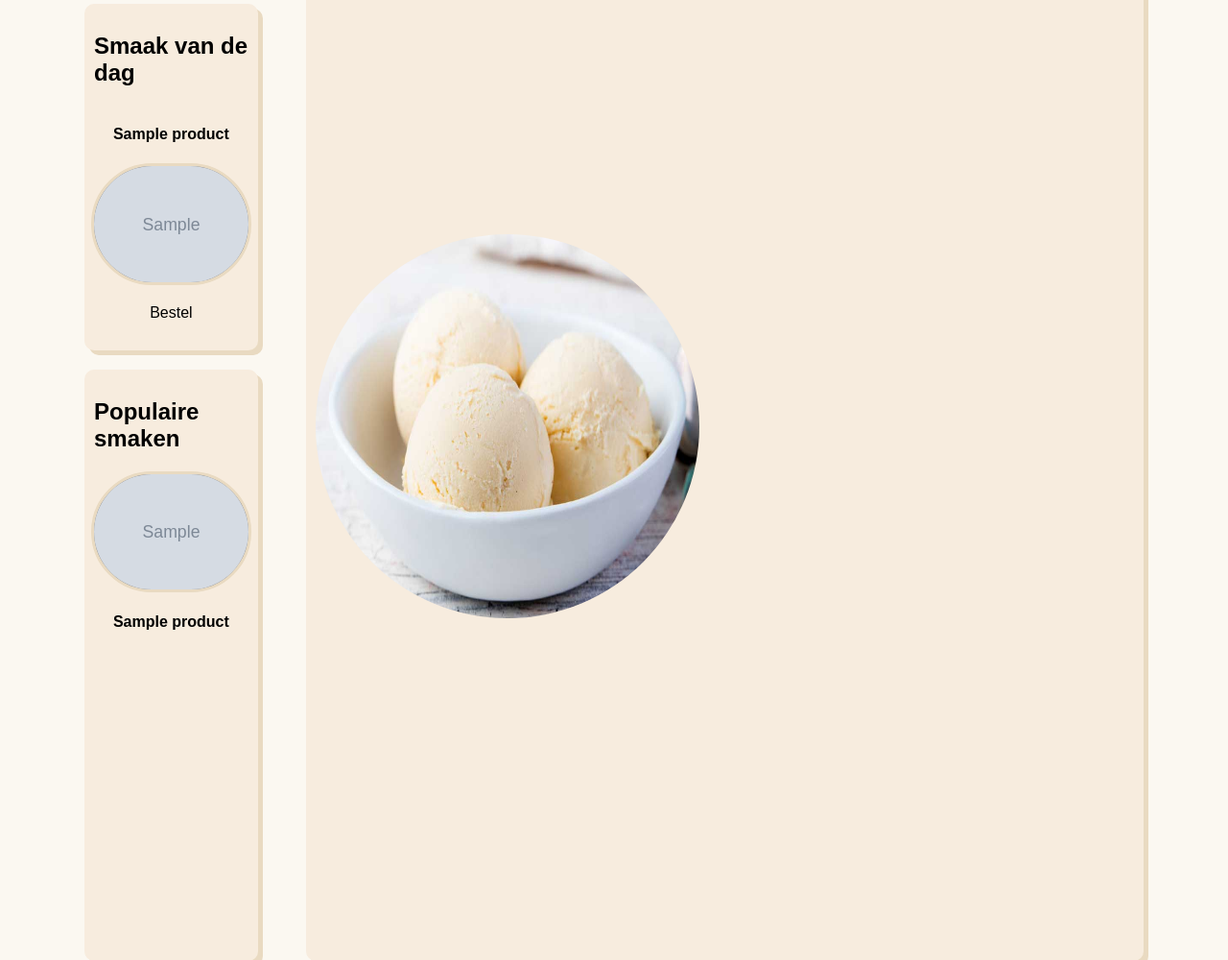
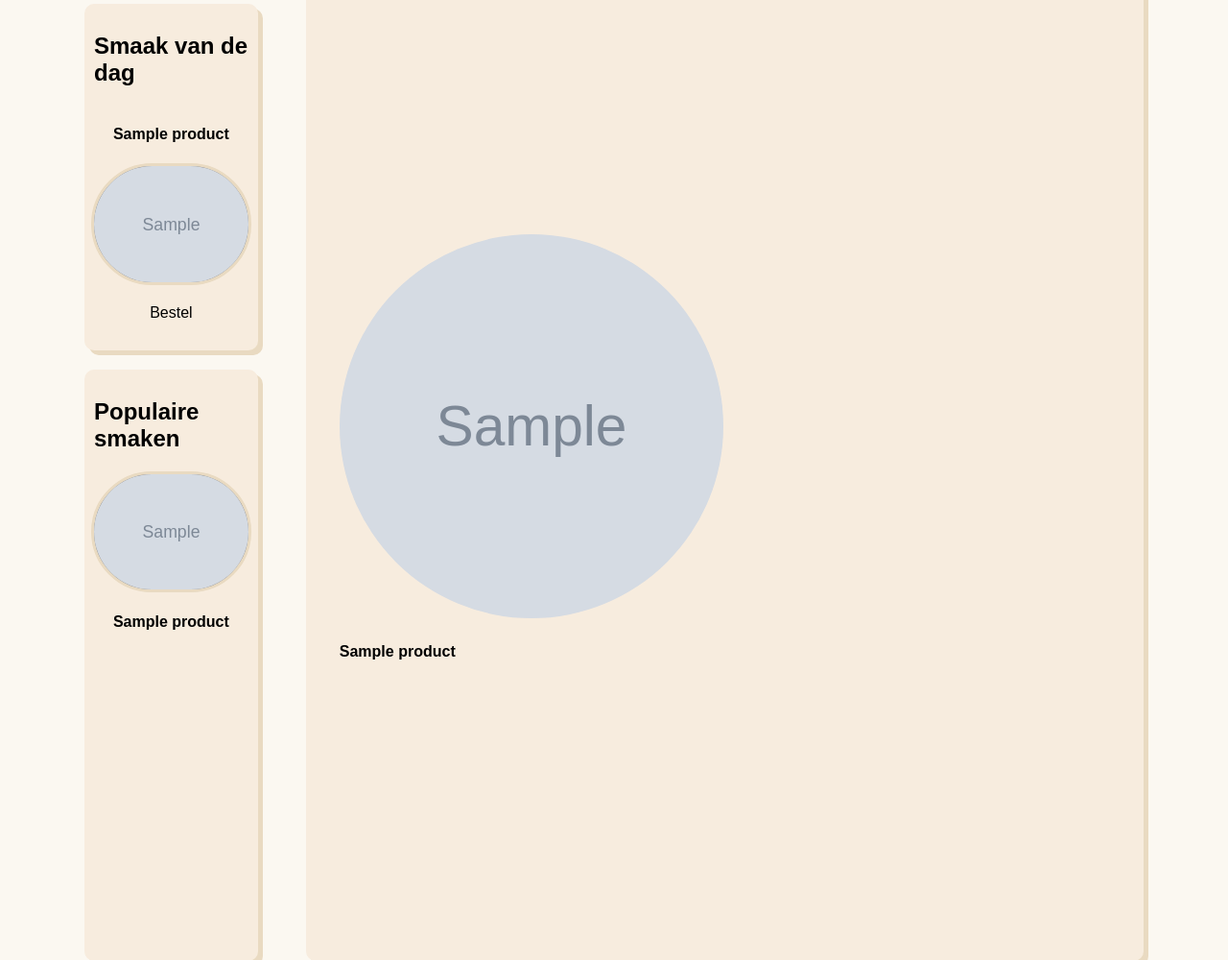
Before and after one commit to Hostitosti/De-Roset, a PHP site: page /bestellen.php in a window 1280 px wide. Shown: the part 236-1236 px from the top of the page at 96% size. Run offline with PHP 8.4, Linux system fonts and the light colour scheme; tables that the repository leaves empty or names only in its code hold one stand-in row (values such as "Sample post"); grey boxes marked "Sample" are stand-in pictures; some libraries are stand-ins or nearby versions.

Commit message:
bestel pagina

```diff
--- a/bestellen.php
+++ b/bestellen.php
@@ -47,9 +47,22 @@ include "session.php";
         <h1>Menu</h1>
         <div class="grid-item grid-item4">
             <div class="orderpage-container">
-                <div class="orderpage-item orderpage-item1">
-                    <a href=""><img src="images/vanille-ijs.jpg" alt=""></a>
-                </div>
+
+                <?php
+                    $sql3 = "SELECT * FROM products";
+                if ( $result = mysqli_query($conn,$sql3) )
+                {
+                    while ($row=mysqli_fetch_assoc($result))
+                    { ?>
+                    <div class="orderpage-item orderpage-item1">
+                        <a href=""><img src="images/<?php echo $row['image_link']; ?>" alt="" width="" height=""></a>
+                        <h4><?php echo $row['name']; ?></h4>
+                        </div>
+              <?php }
+                }
+            mysqli_free_result($result); ?>
+
+
             </div>
         </div>
 
--- a/style.css
+++ b/style.css
@@ -164,7 +164,7 @@ body{
     display: flex;
     flex-direction: row;
     flex-wrap: wrap;
-    justify-content: space-evenly;
+    justify-content: space-between;
 
 }
 .orderpage-item{
@@ -174,6 +174,7 @@ body{
 }
 .orderpage-item1{
 margin: auto;
+padding: 25px;
 transition-duration: 0.3s;
 border-radius: 25rem;
 }
```
